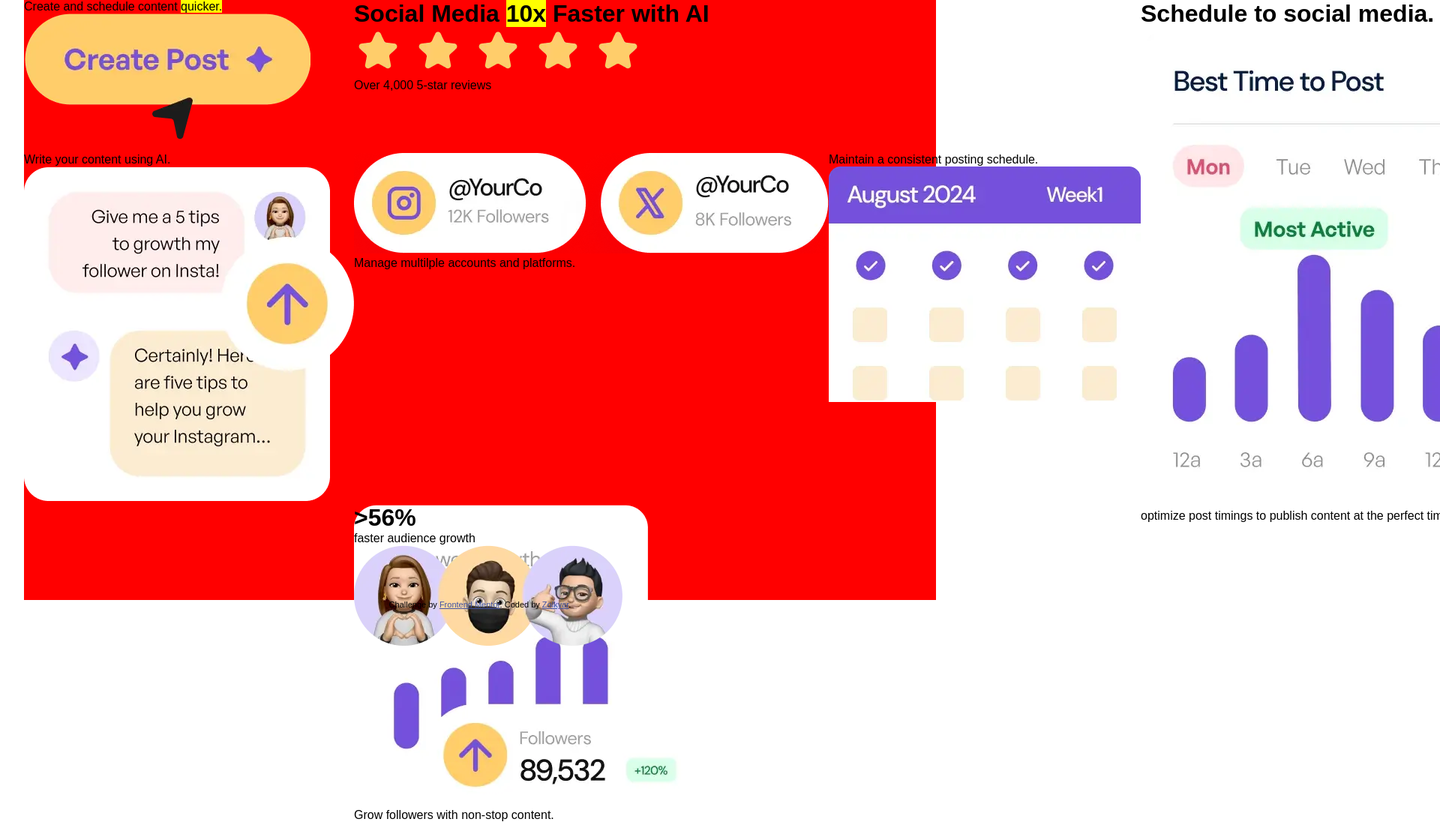
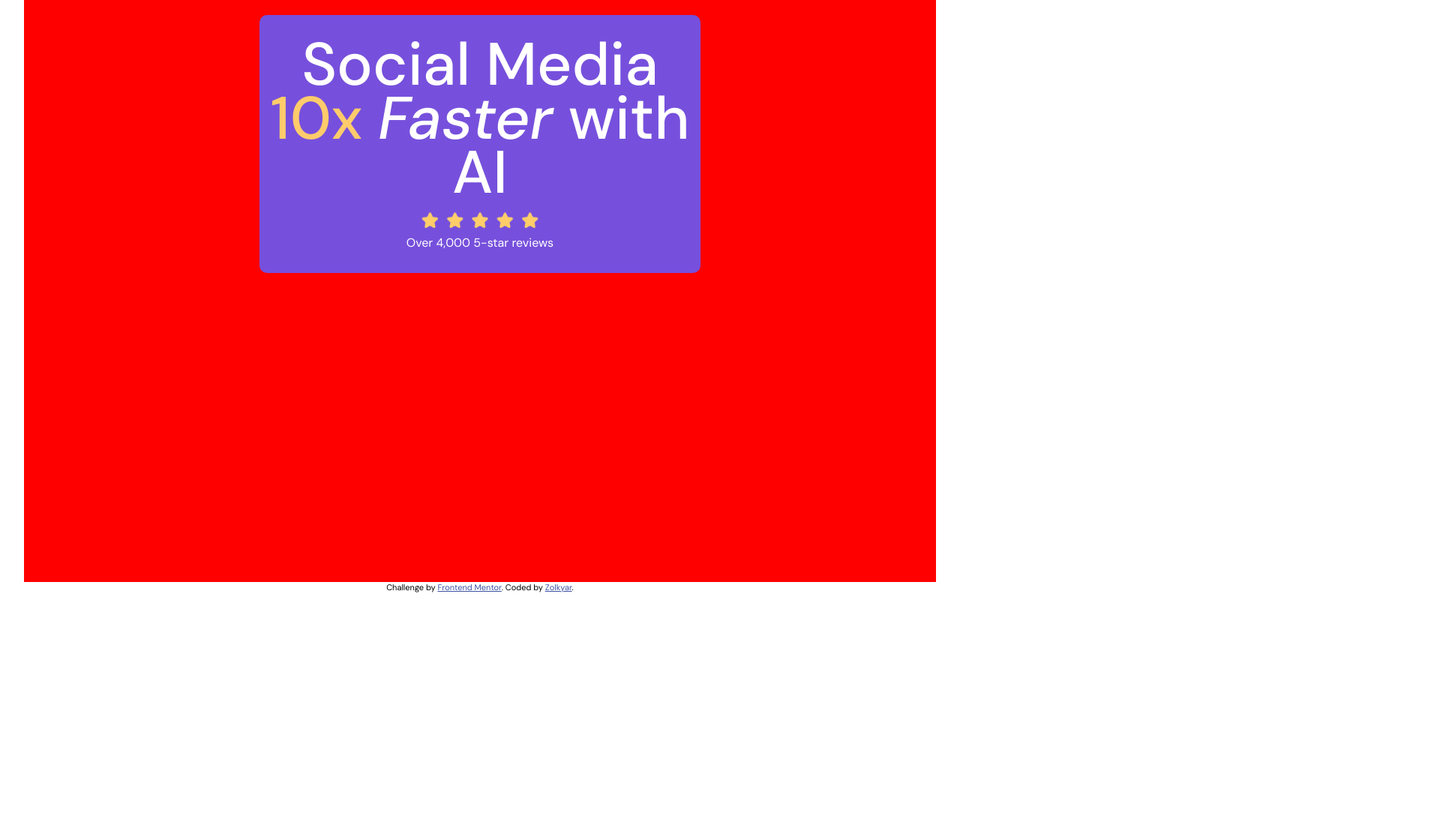
Before and after one commit to zolkyar/bento-grid, a plain HTML site: page index.html in a window 1280 px wide. Shown: the top 1096 px of the page at 75% size, 1920 px wide, since content can reach past the window. After the commit the page ends 800 px from the top, so only its background shows below. Drawn offline with Linux system fonts and the light colour scheme.

Commit message:
Styled section 1 of the grid

```diff
--- a/index.html
+++ b/index.html
@@ -13,7 +13,7 @@
 <body>
   <div class="container">
     <div class="section s1">
-      <h1>Social Media <mark class="10x">10x</mark> Faster with AI</h1>
+      <h1>Social Media <mark class="x10">10x</mark> <mark class="faster">Faster</mark> with AI</h1>
       <img src="./assets/images/illustration-five-stars.webp" alt="5 stars">
       <p>Over 4,000 5-star reviews</p>
     </div>
--- a/styles.css
+++ b/styles.css
@@ -1,9 +1,11 @@
+@import url('https://fonts.googleapis.com/css2?family=DM+Sans:ital,opsz,wght@0,9..40,100..1000;1,9..40,100..1000&display=swap');
+
 * {
     margin: 0;
     padding: 0;
     border: 0;
     box-sizing: border-box;
-    font-family: "League Spartan", sans-serif;
+    font-family: "DM Sans", sans-serif;
 }
 
 body {
@@ -13,13 +15,14 @@ body {
 
 .container {
     width: 95%;
-    height: 100%;
+    height: 97%;
     margin: 0 auto;
     max-width: 1500px;
     background-color: red;
     display: grid;
     grid-template-columns: 1fr 1fr 1fr 1fr;
     grid-template-rows: 1.5fr 1fr 1fr;
+    padding: 20px;
 }
 
 .section{
@@ -27,9 +30,41 @@ body {
     height: 100%;
 }
 
+.section:not(.s1){
+    display: none;
+}
+
 .s1 {
     grid-column: 2/ span 2;
     grid-row: 1/ span 1;
+    width: 100%;
+    background-color: hsl(256, 67%, 59%);
+    padding: 30px 5px;
+    text-align: center;
+    border-radius: 10px;
+    color: white;
+}
+
+.s1 h1 {
+    font-weight: 500;
+    font-size: 80px;
+    line-height: 0.9;
+}
+
+.s1 h1 .x10{
+    background-color: transparent;
+    color: hsl(39, 100%, 71%)
+}
+
+.s1 h1 .faster{
+    background-color: transparent;
+    color: white;
+    font-style: italic;
+}
+
+.s1 img{
+    margin-top: 15px;
+    width: 160px;
 }
 
 .s2 {
@@ -67,5 +102,12 @@ body {
     grid-row: 1.5/ span 1.5;
 }
 
-.attribution { font-size: 11px; text-align: center; }
-.attribution a { color: hsl(228, 45%, 44%); }
+.attribution {
+    font-size: 11px;
+    text-align: center;
+    height: 3%;
+}
+
+.attribution a {
+    color: hsl(228, 45%, 44%);
+}
```
Also changed, not shown: assets/fonts/DMSans-Italic-VariableFont_opsz,wght.ttf (deleted), assets/fonts/DMSans-VariableFont_opsz,wght.ttf (deleted), assets/fonts/OFL.txt (deleted), assets/fonts/README.txt (deleted), assets/fonts/static/DMSans-Medium.ttf (deleted), assets/fonts/static/DMSans-MediumItalic.ttf (deleted), assets/fonts/static/DMSans-Regular.ttf (deleted).
